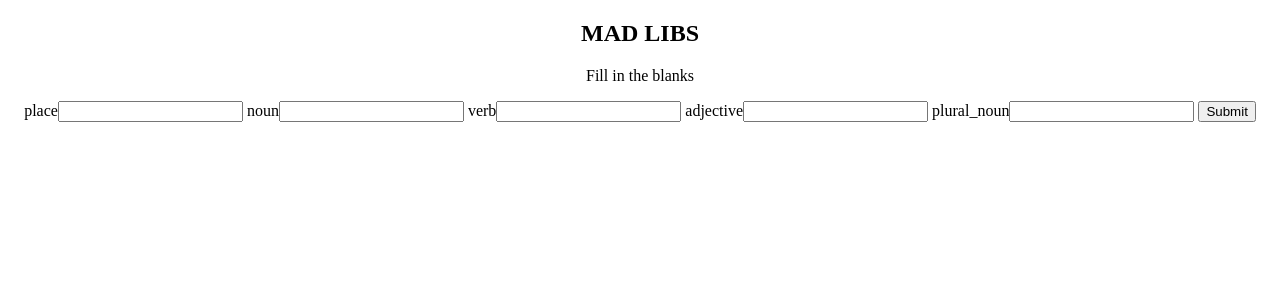
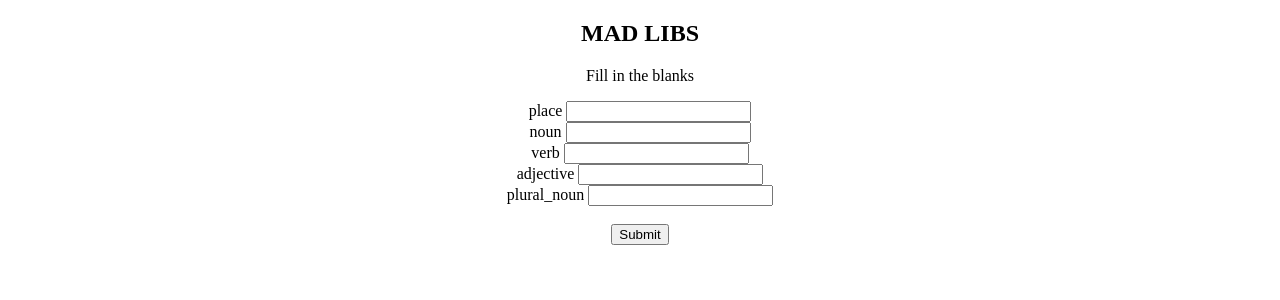
Before and after one commit to EddieSandler/flask-mad-libs, a Flask app: page / in a window 1280 px wide. Shown: the top 300 px of the page. Run offline with Flask 2, Linux system fonts and the light colour scheme.

Commit message:
revised css

```diff
--- a/static/css/style.css
+++ b/static/css/style.css
@@ -6,10 +6,10 @@
   background-color: blue;
   display: flex;
   justify-content: center; /* Center horizontally */
-  align-items: center; /* Center vertically */
+  align-items: right; /* Center vertically */
   font-size: large;
+  float:right
 }
-
-label form {
-  display: inline-block;
+.user-input {
+float:right
 }
--- a/templates/form.html
+++ b/templates/form.html
@@ -16,10 +16,11 @@
 
     {% for word in words %}
 
-    <label for="{{ word }}">{{ word }}</label><input type="text" id="{{ word }}" name="{{ word }}">
+    <label for="{{ word }}">{{ word }}</label>
+    <input type="text"class="user_input" id="{{ word }}" name="{{ word }}"><br>
 
     {% endfor %}
-
+<br>
     <input type="submit" value="Submit">
 </form>
 </div>
```
